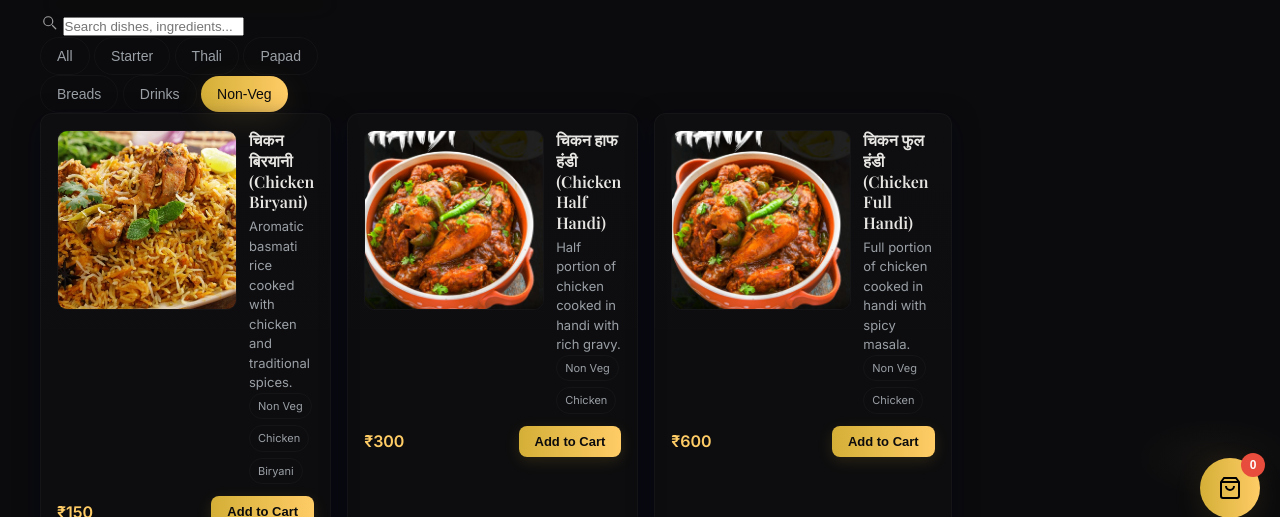
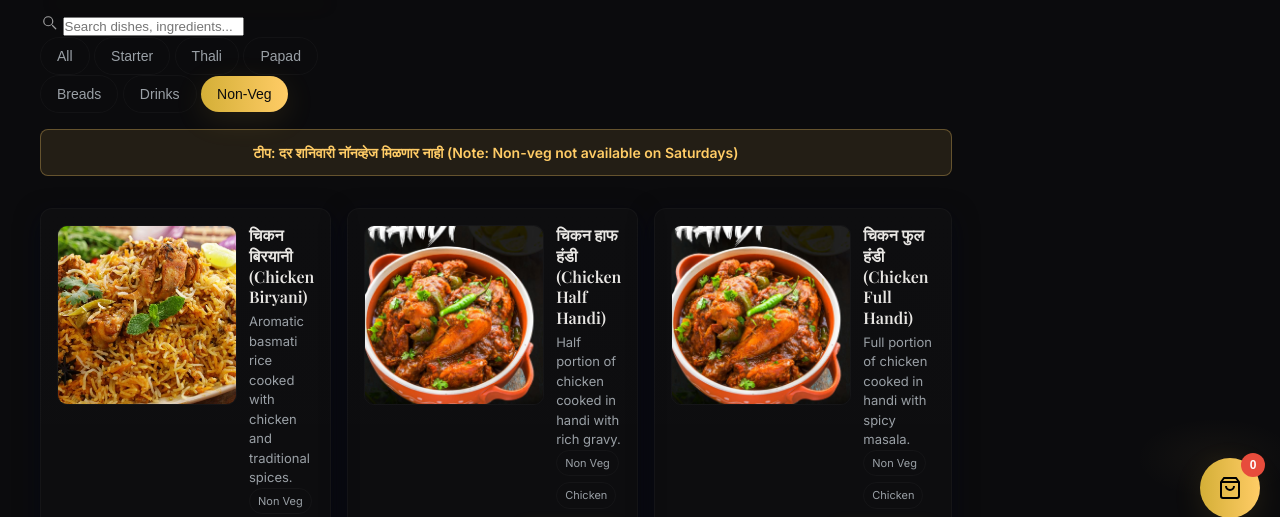
Before and after one commit to MenuSpeak/Hotel-7-12, a plain HTML site: page index.html in a window 1280 px wide. Both pictures are taken after a click on the button "Non-Veg". Shown: the part 262-779 px from the top of the page. Drawn offline with nearby package versions, Linux system fonts and the light colour scheme.

Commit message:
Update index.html

```diff
--- a/index.html
+++ b/index.html
@@ -35,8 +35,6 @@
     }
 
     body {
-
-      body {
       position: relative;
       margin: 0;
       padding: 0;
@@ -58,6 +56,7 @@ body::before {
       z-index: -1;
     }
 
+    body {
       background: radial-gradient(1200px 600px at 10% 10%, rgba(212, 175, 55, 0.06), transparent 6%),
                   radial-gradient(1000px 500px at 95% 90%, rgba(255, 204, 102, 0.04), transparent 8%),
                   var(--bg);
@@ -276,6 +275,20 @@ body::before {
       font-size: 11px;
       color: var(--muted);
       background: transparent;
+    }
+
+    /* Note Styling */
+    .note {
+      background: rgba(255, 204, 102, 0.1);
+      border: 1px solid rgba(255, 204, 102, 0.3);
+      border-radius: 8px;
+      padding: 12px 16px;
+      margin: 16px 0;
+      text-align: center;
+      font-size: 14px;
+      color: var(--gold2);
+      font-weight: 600;
+      grid-column: 1 / -1;
     }
 
     /* Add to Cart Button - Width Kam Aur Animation */
@@ -886,9 +899,6 @@ body::before {
            <button class="tab" data-cat="breads">Breads</button>
            <button class="tab" data-cat="drinks">Drinks</button>
            <button class="tab" data-cat="नॉनव्हेज (Non-Veg)">Non-Veg</button>
-
-
-            <!-- <button class="tab" data-cat="Ice Cream">Ice Cream</button> -->
           </div>
         </div>
       </div>
@@ -1022,16 +1032,6 @@ body::before {
   {"id":49, "cat":"नॉनव्हेज (Non-Veg)", "name":"अंडा भुर्जी (Egg Bhurji)", "price":"₹50", "desc":"Indian style scrambled eggs with spices.", "tags":["Non Veg","Egg"], "img":"img/egg-bhurji.jpeg"},
   {"id":50, "cat":"नॉनव्हेज (Non-Veg)", "name":"अंडा राइस (Egg Rice)", "price":"₹150", "desc":"Fried rice with egg and Indian spices.", "tags":["Non Veg","Egg","Rice"], "img":"img/egg-rice.jpeg"},
   {"id":51, "cat":"नॉनव्हेज (Non-Veg)", "name":"हाफ अंडा फ्राय (Half Anda Fry)", "price":"₹80", "desc":"Half fried egg with crispy edges.", "tags":["Non Veg","Egg"], "img":"img/half-anda-fry.jpeg"},
-
-
-
-
-
-
-
-
-
-
 
    ];
 
@@ -1230,7 +1230,15 @@ body::before {
         renderMenuItems(data);
       } else {
         const filteredItems = data.filter(item => item.cat === category);
+
+        // Add note for non-veg category
+        if (category === 'नॉनव्हेज (Non-Veg)') {
+          const noteHTML = `<div class="note">टीप: दर शनिवारी नॉनव्हेज मिळणार नाही (Note: Non-veg not available on Saturdays)</div>`;
           renderMenuItems(filteredItems);
+          document.getElementById('menuGrid').insertAdjacentHTML('afterbegin', noteHTML);
+        } else {
+          renderMenuItems(filteredItems);
+        }
       }
     }
 
```
Lines whose indentation alone changed are shown as unchanged.
